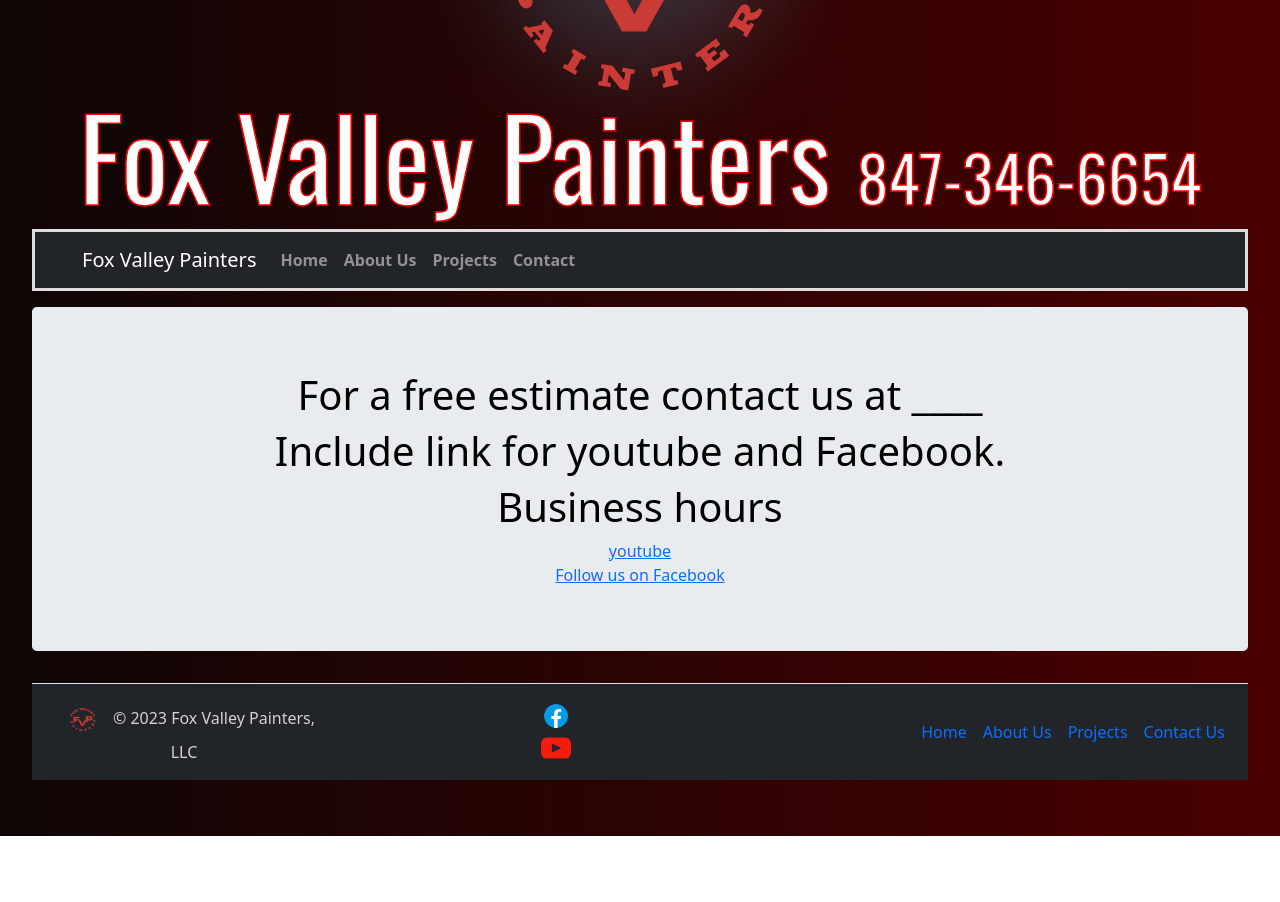
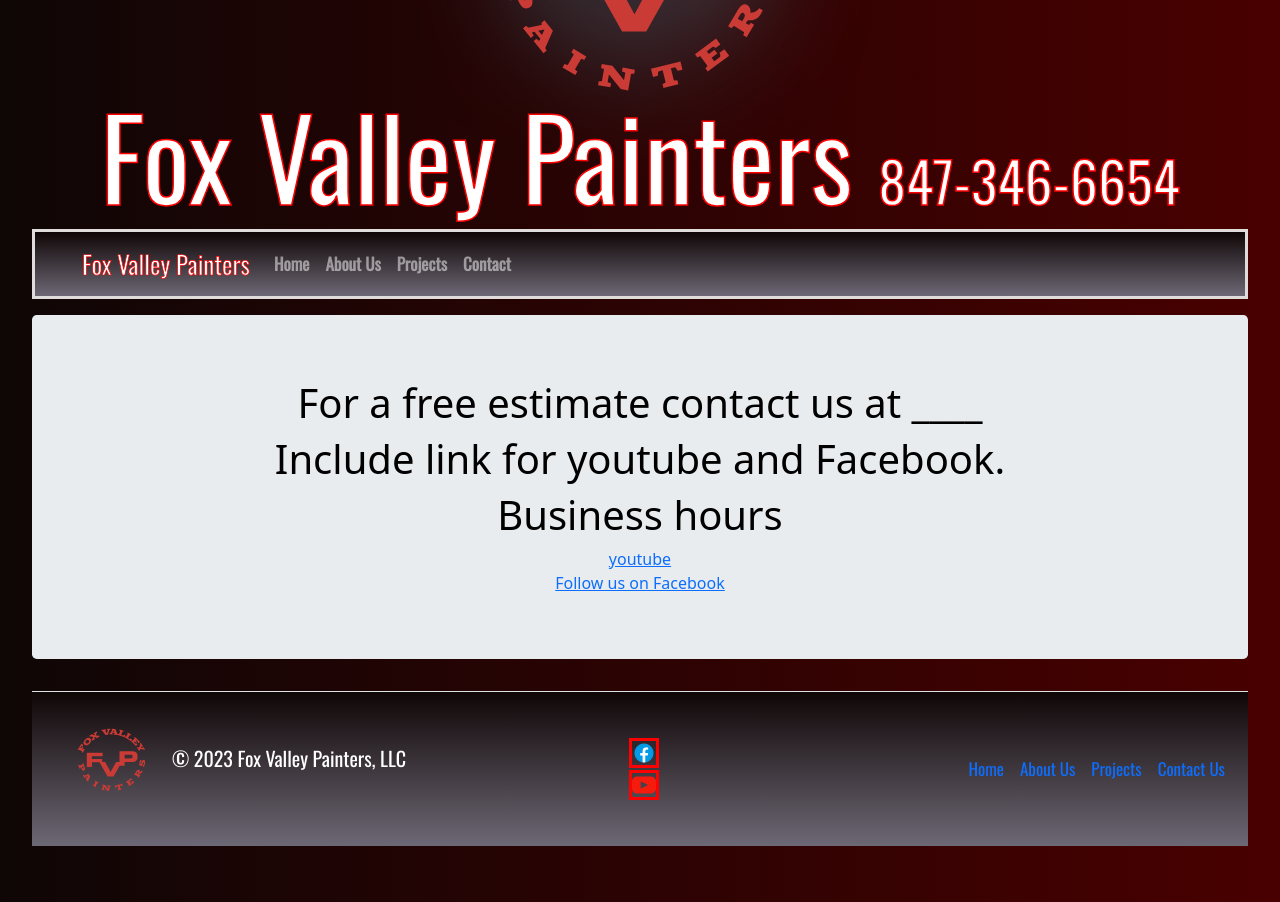
Before and after one commit to mitchalejo94/plumber_project, a React (Vite) app: page /contact in a window 1280 px wide. Shown: the part 180-1082 px from the top of the page. Before the commit the page ends 1016 px from the top, so only its background shows below. Built offline with nearby package versions, Linux system fonts and the light colour scheme.

Commit message:
Feat:Footer styling- logo and copyright adjusted

```diff
--- a/src/components/footer/Footer.css
+++ b/src/components/footer/Footer.css
@@ -1,5 +1,6 @@
 .logos img {
   max-width: 4rem;
+  border: solid red;
 }
 .footer a {
   color: white; /* Replace 'your-desired-text-color' with the color you want */
@@ -8,12 +9,15 @@
 .lighter-text {
   color: lightgray; /* Change to the desired lighter color */
 }
-/* .footerContainer {
-  border: solid blue;
-  background-color: white;
-  font-size: 15px;
+.name-logo {
+  font-size: 20px;
+  width: 30rem;
   display: flex;
-  justify-content: space-between;
+  justify-content: left;
+}
+.copyright {
+  margin-top: 35px;
+  margin-left: -20px;
 }
 .footerText {
   color: black;
@@ -28,16 +32,10 @@
   color: inherit;
 }
 
-.footerLogos img {
-  max-width: 40px;
-  border: solid green;
-  display: flex;
-  justify-content: flex-end;
-}
 #llc {
   border: solid blue;
 }
 .footerLogos {
   display: inline;
   font-size: 2px;
-} */
+}
--- a/src/components/footer/Footer.jsx
+++ b/src/components/footer/Footer.jsx
@@ -7,22 +7,22 @@
   return (
     <footer
       // style={{ backgroundColor: "gray" }}
-      className="d-flex flex-wrap justify-content-between align-items-center py-3 my-4 border-top navbar navbar-dark bg-dark"
+      className="d-flex flex-wrap justify-content-between align-items-center py-3 my-4 border-top navbar "
     >
-      <p className="col-md-3 mb-0 lighter-text">
+      <p className=" name-logo">
         {" "}
         <img
           id="fvpLogo"
           src={fvpLogo}
           alt="FVP Logo"
           style={{
-            width: "60px",
+            width: "10rem",
             height: "auto",
             padding: "0",
             margin: "0",
           }}
         />
-        {""}© 2023 Fox Valley Painters, LLC
+        <div className="copyright">{""}© 2023 Fox Valley Painters, LLC</div>
       </p>
       <div className="logos">
         <a
--- a/src/components/header/Header.css
+++ b/src/components/header/Header.css
@@ -12,7 +12,7 @@
 .phoneTag {
   text-decoration: none;
   color: inherit;
-  font-size: 4rem;
+  font-size: 3.5rem;
 }
 
 .logo-container {
--- a/src/components/navigationBar/NavigationBar.css
+++ b/src/components/navigationBar/NavigationBar.css
@@ -5,3 +5,15 @@
   border: solid #e0dcdc;
   margin-bottom: 1rem;
 }
+.navbar {
+  background: linear-gradient(to bottom, #0f0606, #6d6875);
+  font-size: 17px;
+  color: white;
+  font-family: "Oswald", sans-serif;
+}
+#navBarTitle {
+  font-size: 25px;
+  color: white;
+  -webkit-text-stroke: 0.7px red;
+  font-family: "Oswald", sans-serif;
+}
```
